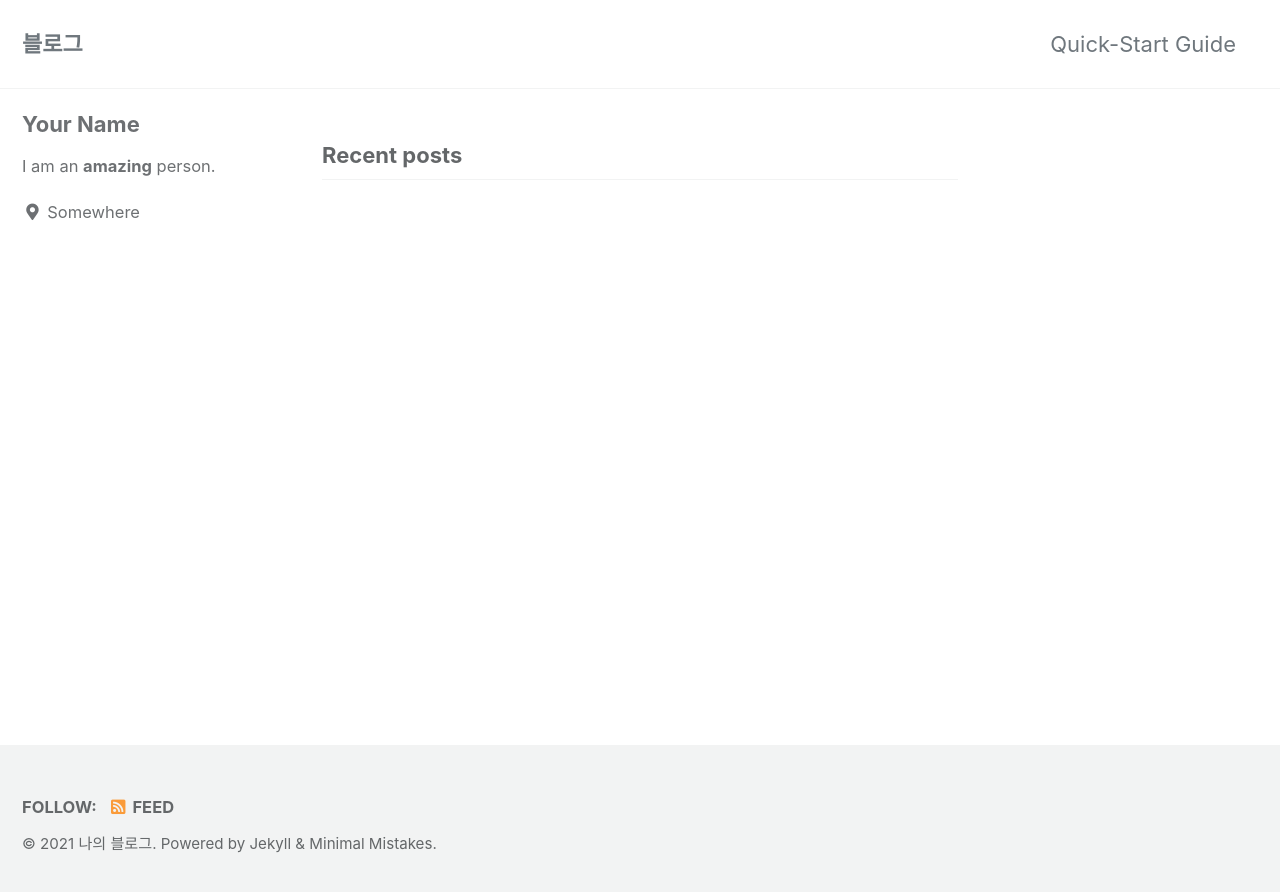
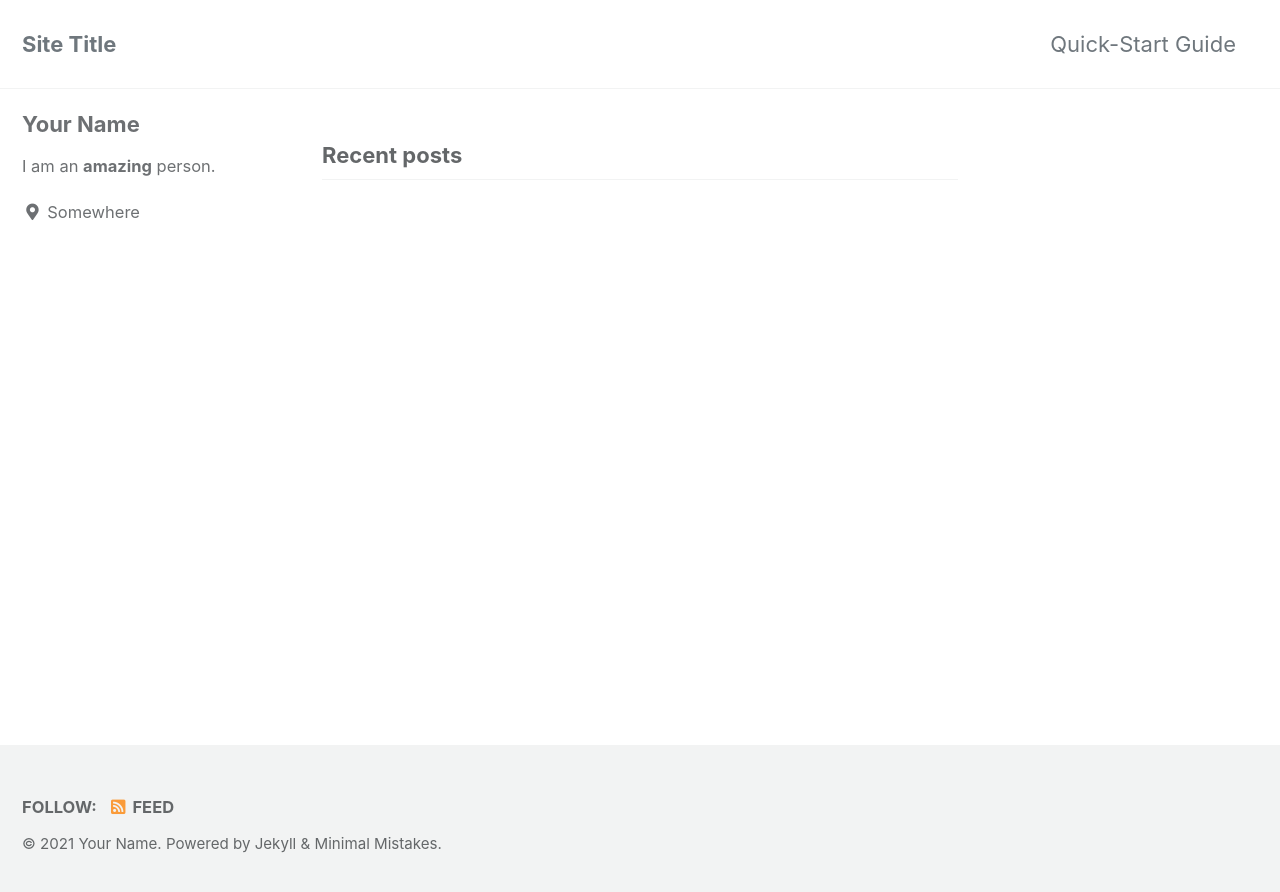
Before and after one commit to leejk/leejk, a Jekyll site: the page built from index.html, in a window 1280 px wide. Shown: the top 892 px of the page. Built offline with Jekyll 4.4.1, drawn with Linux system fonts in a browser that asks for light colours; cached includes are drawn as plain includes; the list of posts is cut into pages by our own code.

Commit message:
publishing

```diff
--- a/_config.yml
+++ b/_config.yml
@@ -16,10 +16,10 @@ minimal_mistakes_skin    : "default" # "air", "aqua", "contrast", "dark", "dirt"
 
 # Site Settings
 locale                   : "en-US"
-title                    : "블로그"
+title                    : "Site Title"
 title_separator          : "-"
 subtitle                 : # site tagline that appears below site title in masthead
-name                     : "나의 블로그"
+name                     : "Your Name"
 description              : "An amazing website."
 url                      : # the base hostname & protocol for your site e.g. "https://mmistakes.github.io"
 baseurl                  : # the subpath of your site, e.g. "/blog"
```
